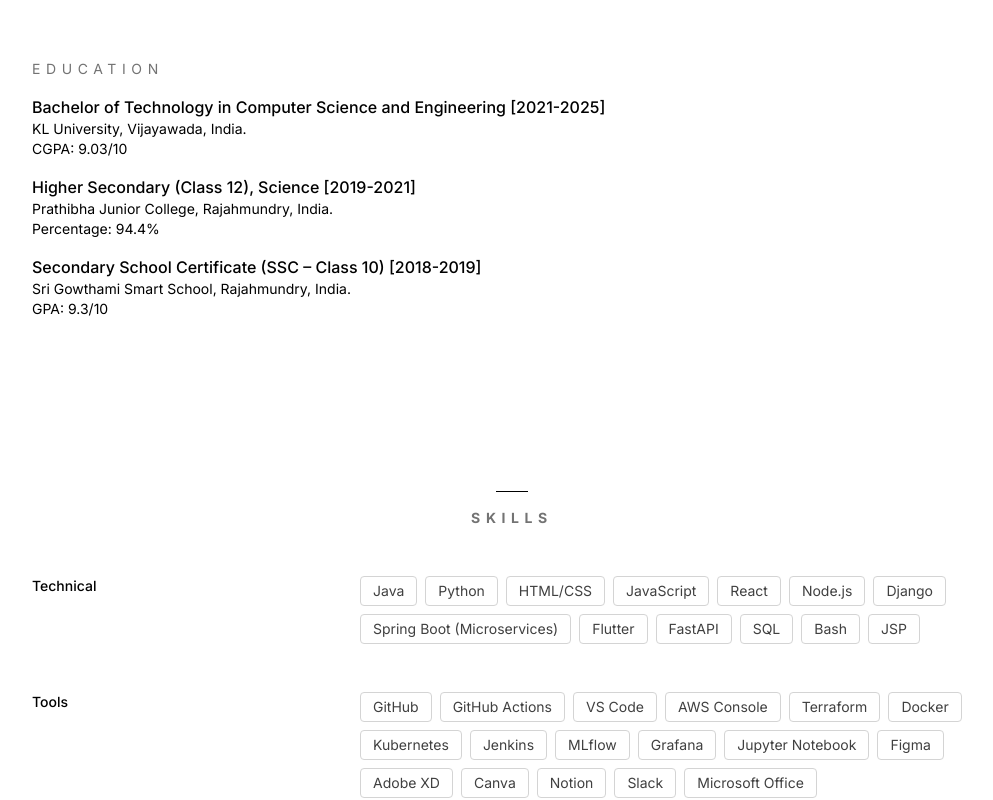
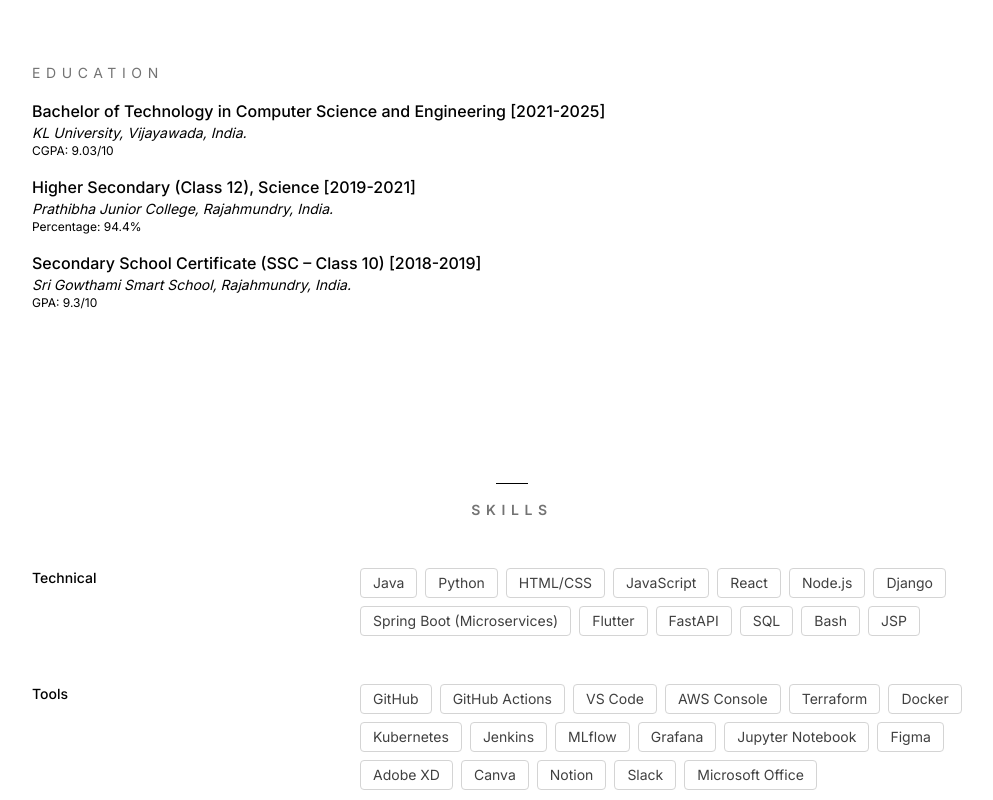
Before and after one commit to y-a-s-h-9/yashashvi, a React (Vite) app: page / in a window 1280 px wide. Shown: the part 1570-2370 px from the top of the page, without its empty margins (128-1121 px from the left). Built offline with nearby package versions, Linux system fonts and the light colour scheme.

Commit message:
Update site

```diff
--- a/src/components/ScrollablePortfolio.tsx
+++ b/src/components/ScrollablePortfolio.tsx
@@ -469,7 +469,7 @@
     {/* About Section */}
     <div className="space-y-6">
       <div
-        className={`text-xs tracking-[0.4em] uppercase transition-all duration-700 delay-200 ${
+        className={`text-sm tracking-[0.4em] uppercase transition-all duration-700 delay-200 ${
           isDarkMode ? 'text-neutral-400' : 'text-neutral-500'
         } ${isVisible.about ? 'opacity-100 translate-x-0' : 'opacity-0 -translate-x-4'}`}
       >
@@ -587,10 +587,10 @@
           <div className={`text-base font-medium ${isDarkMode ? 'group-hover:text-white' : 'group-hover:text-black'}`}>
             Bachelor of Technology in Computer Science and Engineering [2021-2025]
           </div>
-          <div className={`text-sm ${isDarkMode ? 'text-white' : 'text-black'}`}>
+          <div className={`text-sm italic ${isDarkMode ? 'text-white' : 'text-black'}`}>
             KL University, Vijayawada, India.
           </div>
-          <div className={`text-sm ${isDarkMode ? 'text-white' : 'text-black'}`}>
+          <div className={`text-xs ${isDarkMode ? 'text-white' : 'text-black'}`}>
             CGPA: 9.03/10
           </div>
         </div>
@@ -598,10 +598,10 @@
           <div className={`text-base font-medium ${isDarkMode ? 'group-hover:text-white' : 'group-hover:text-black'}`}>
             Higher Secondary (Class 12), Science  [2019-2021]
           </div>
-          <div className={`text-sm ${isDarkMode ? 'text-white' : 'text-black'}`}>
+          <div className={`text-sm italic ${isDarkMode ? 'text-white' : 'text-black'}`}>
             Prathibha Junior College, Rajahmundry, India.
           </div>
-          <div className={`text-sm ${isDarkMode ? 'text-white' : 'text-black'}`}>
+          <div className={`text-xs ${isDarkMode ? 'text-white' : 'text-black'}`}>
             Percentage: 94.4%
           </div>
         </div>
@@ -609,10 +609,10 @@
           <div className={`text-base font-medium ${isDarkMode ? 'group-hover:text-white' : 'group-hover:text-black'}`}>
             Secondary School Certificate (SSC – Class 10)  [2018-2019]
           </div>
-          <div className={`text-sm ${isDarkMode ? 'text-white' : 'text-black'}`}>
+          <div className={`text-sm italic ${isDarkMode ? 'text-white' : 'text-black'}`}>
             Sri Gowthami Smart School, Rajahmundry, India.
           </div>
-          <div className={`text-sm ${isDarkMode ? 'text-white' : 'text-black'}`}>
+          <div className={`text-xs ${isDarkMode ? 'text-white' : 'text-black'}`}>
             GPA: 9.3/10
           </div>
         </div>
@@ -707,7 +707,7 @@
         style={{ height: '1px' }}
       ></div>
       <div
-        className={`text-sm tracking-[0.4em] uppercase font-bold ${
+        className={`text-sm tracking-[0.4em] uppercase font-semibold ${
           isDarkMode ? 'text-neutral-400' : 'text-neutral-500'
         }`}
       >
@@ -947,7 +947,7 @@
           style={{ height: '1px' }}
         ></div>
         <div
-          className={`text-xs tracking-[0.4em] uppercase ${
+          className={`text-xs tracking-[0.4em] uppercase font-semibold ${
             isDarkMode ? 'text-neutral-400' : 'text-neutral-500'
           }`}
         >
@@ -1023,7 +1023,7 @@
                       isDarkMode ? 'bg-white' : 'bg-black'
                     }`}
                          style={{ height: '1px' }}></div>
-                    <div className={`text-xs tracking-[0.4em] uppercase ${
+                    <div className={`text-xs tracking-[0.4em] uppercase font-semibold${
                       isDarkMode ? 'text-neutral-400' : 'text-neutral-500'
                     }`}>
                       Contact
```
